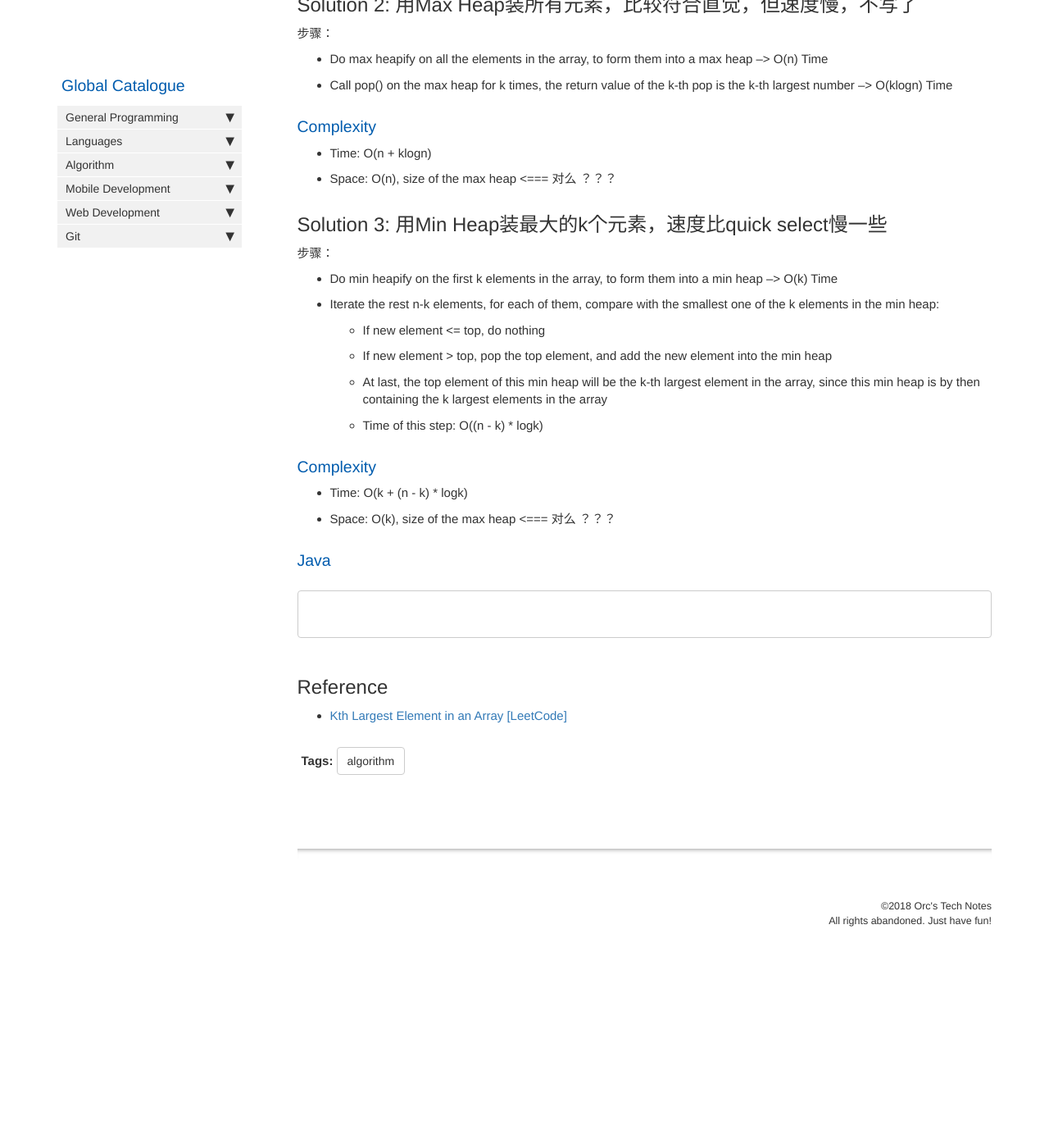
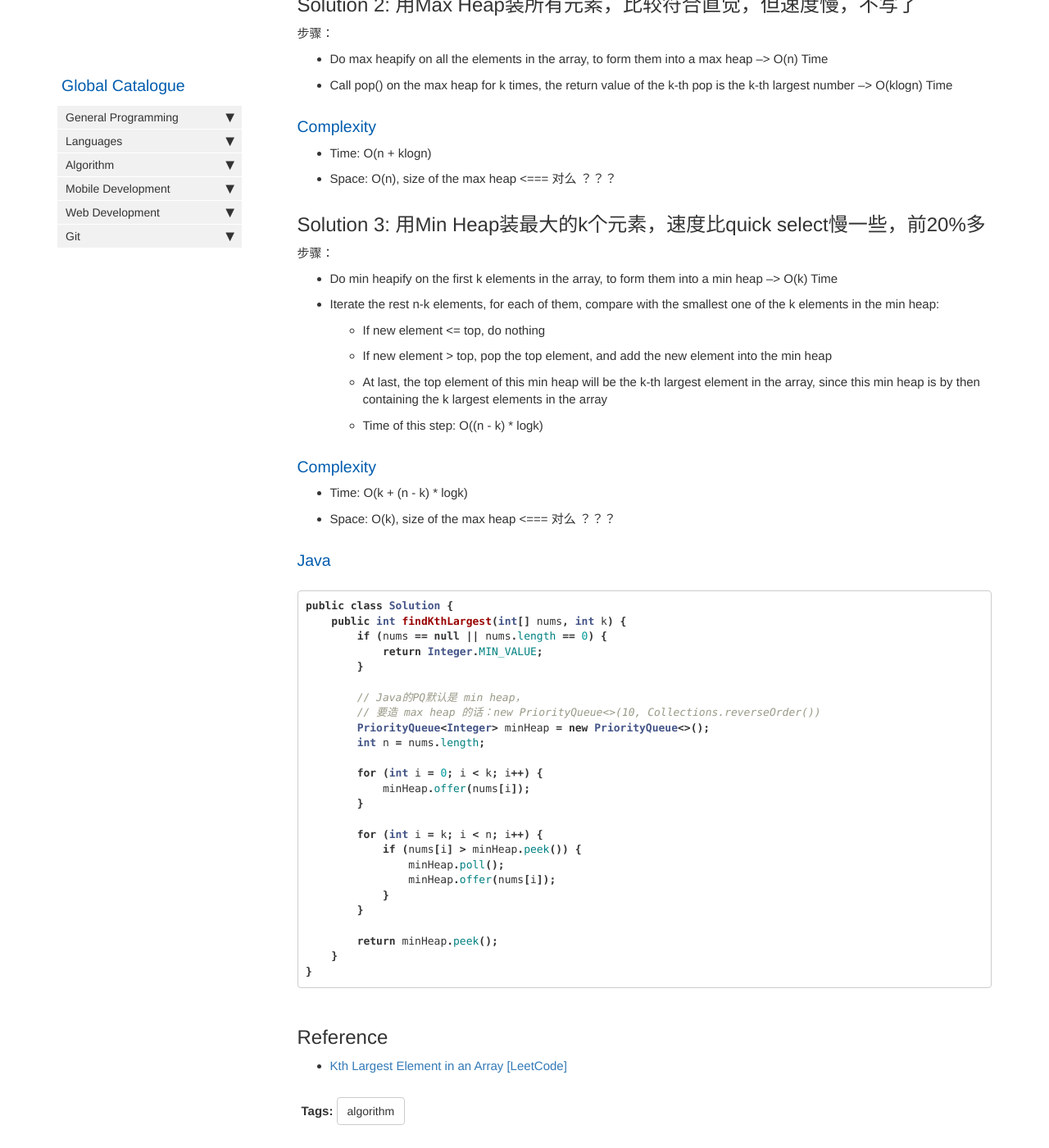
Before and after one commit to HungryOrc/hungryorc.github.io, a Jekyll site: the page built from pages/algorithm/algorithm_kth_largest_element_in_array.md, in a window 1280 px wide and 1400 px high, scrolled down 1952 px. Shown: the whole window at 82% size. Built offline with Jekyll 4.4.1, drawn with Linux system fonts in a browser that asks for light colours; nearby versions of some CDN libraries; comment, search, counter and statistics services are not loaded; before the commit the page ends 3135 px from its top, so only the background shows below that.

Commit message:
Update algorithm_kth_largest_element_in_array.md

````diff
--- a/pages/algorithm/algorithm_kth_largest_element_in_array.md
+++ b/pages/algorithm/algorithm_kth_largest_element_in_array.md
@@ -103,7 +103,7 @@ public class Solution {
 * Space: O(n), size of the max heap <=== 对么 ？？？
 
 
-## Solution 3: 用Min Heap装最大的k个元素，速度比quick select慢一些
+## Solution 3: 用Min Heap装最大的k个元素，速度比quick select慢一些，前20%多
 步骤：
 * Do min heapify on the first k elements in the array, to form them into a min heap --> O(k) Time
 * Iterate the rest n-k elements, for each of them, compare with the smallest one of the k elements in the min heap:
@@ -118,8 +118,31 @@ public class Solution {
 
 ### Java
 ```java
+public class Solution {
+    public int findKthLargest(int[] nums, int k) {
+        if (nums == null || nums.length == 0) {
+            return Integer.MIN_VALUE;
+        }
 
+        // Java的PQ默认是 min heap，
+        // 要造 max heap 的话：new PriorityQueue<>(10, Collections.reverseOrder())
+        PriorityQueue<Integer> minHeap = new PriorityQueue<>();
+        int n = nums.length;
 
+        for (int i = 0; i < k; i++) {
+            minHeap.offer(nums[i]);
+        }
+
+        for (int i = k; i < n; i++) {
+            if (nums[i] > minHeap.peek()) {
+                minHeap.poll();
+                minHeap.offer(nums[i]);
+            }
+        }
+
+        return minHeap.peek();
+    }
+}
 ```
 
 ## Reference
````
